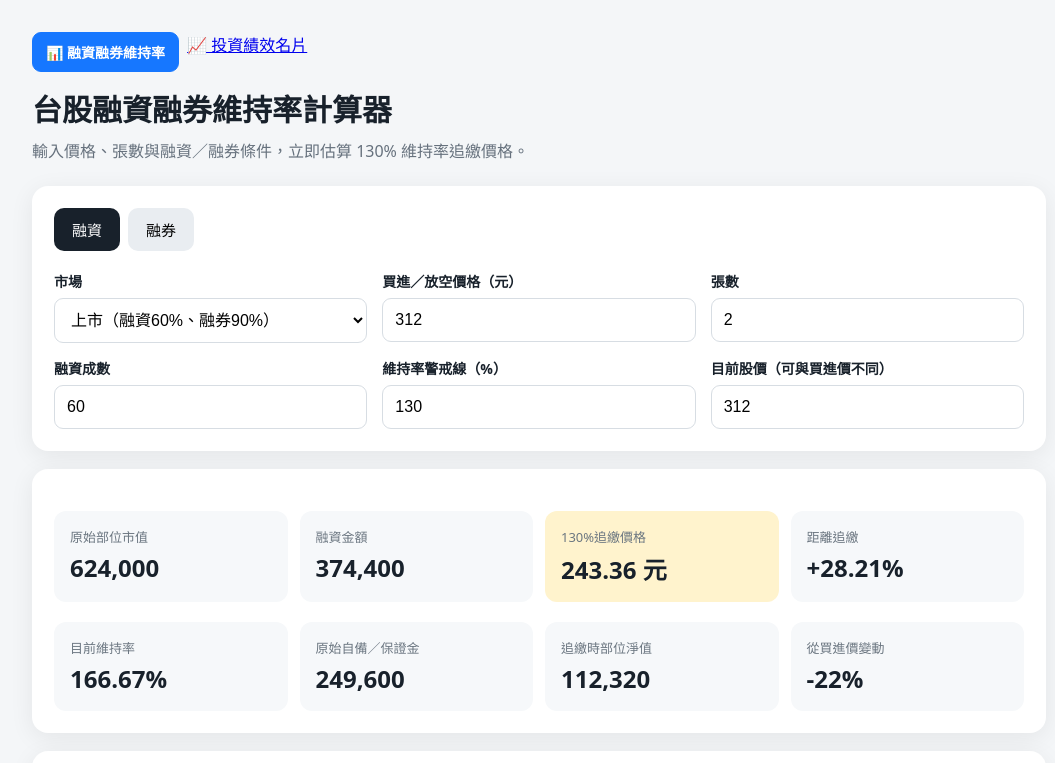
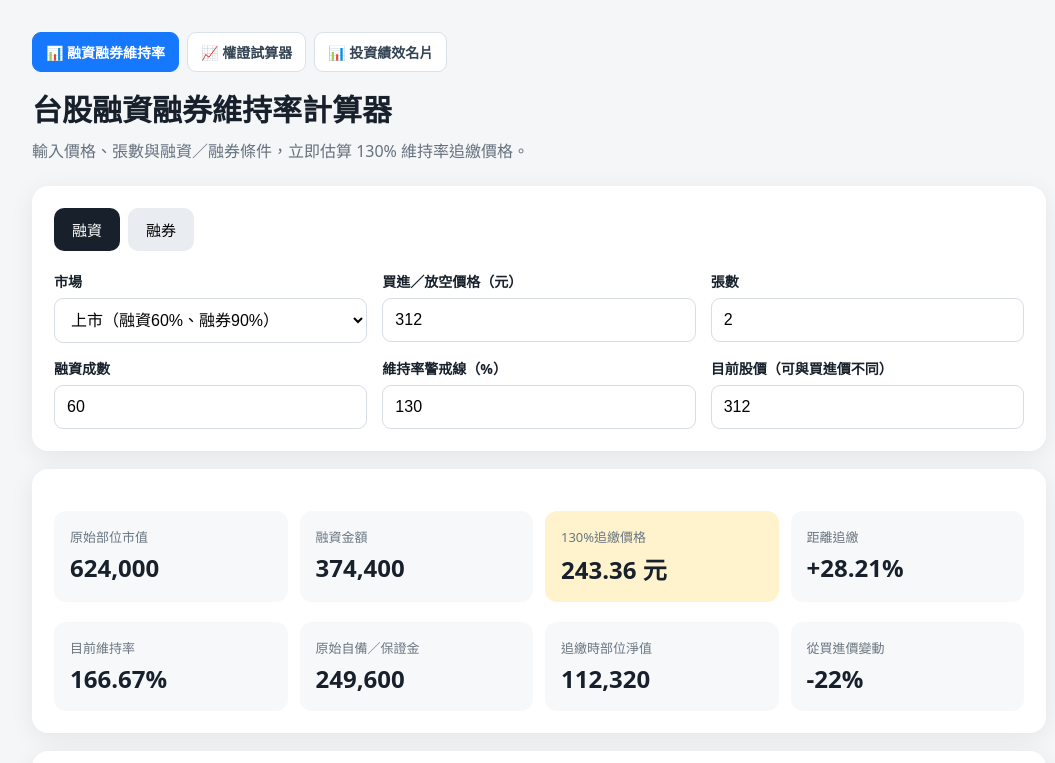
Before and after one commit to virnesshuang77/margin-calculator, a plain HTML site: page index.html in a window 1280 px wide. Shown: the top 763 px of the page, without its empty margins (101-1156 px from the left). Drawn offline with Linux system fonts and the light colour scheme.

Commit message:
Add files via upload

```diff
--- a/index.html
+++ b/index.html
@@ -43,7 +43,8 @@
 
 <nav class="navbar" aria-label="工具導覽">
   <a class="navlink active" href="index.html">📊 融資融券維持率</a>
-  <a href="portfolio.html" class="tool-button">📈 投資績效名片</a>
+  <a class="navlink" href="warrant_calculator.html">📈 權證試算器</a>
+  <a class="navlink" href="portfolio.html">📊 投資績效名片</a>
 </nav>
 
   <h1>台股融資融券維持率計算器</h1>
```
